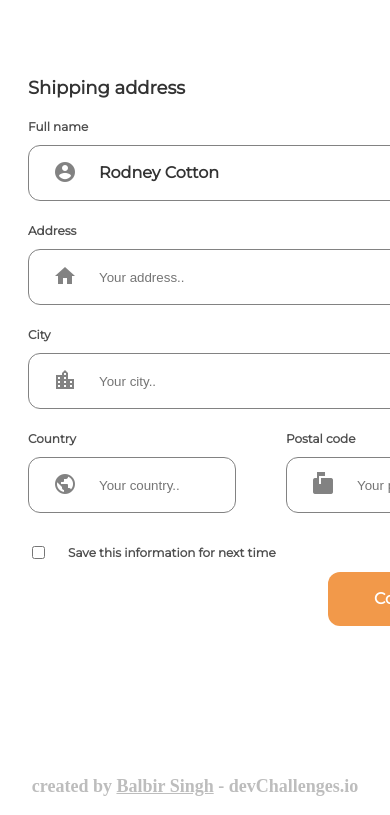
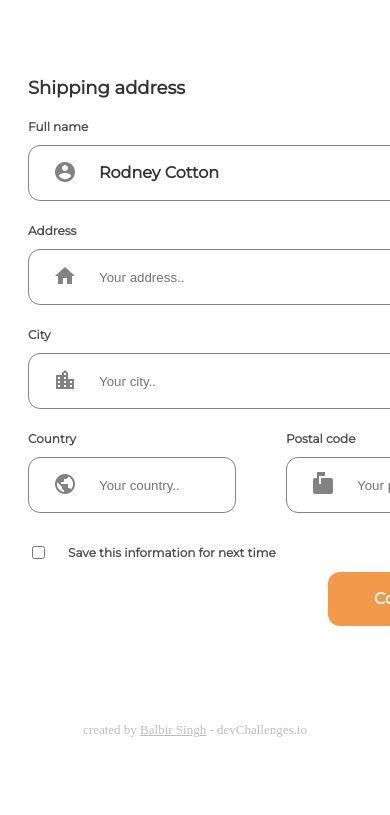
Before and after one commit to balbir-25/checkout-page, a plain HTML site: page index.html in a window 390 px wide. Shown: the part 1063-1878 px from the top of the page. After the commit the page ends 1814 px from the top, so only its background shows below. Drawn offline with Linux system fonts and the light colour scheme.

Commit message:
Update styles.css

```diff
--- a/styles.css
+++ b/styles.css
@@ -256,7 +256,7 @@ margin-left: 20px;
 
 /* =============================START MEDIA QUERRY======================================= */
 
-/* ===============================1200px============================================= */
+/* ===============================MAX WIDTH 1200px============================================= */
 
 @media screen and (max-width:1200px){
    body{
@@ -268,7 +268,7 @@ margin-left: 20px;
     }
 }
 
-/* ==============================================900px=================================== */
+/* ===========================================MAX WIDTH 900px=================================== */
 
 @media screen and (max-width:900px) {
 
@@ -289,6 +289,15 @@ margin-left: 20px;
     .put{
         margin-right: 10px;
     }
+
+    .btn{
+        float: right;
+    }
+
+    .foot p, a{
+        font-weight: normal;
+        font-size: small;
+    }
 }
 
 /* ================================END MEDIA QUERRY=========================================
```
